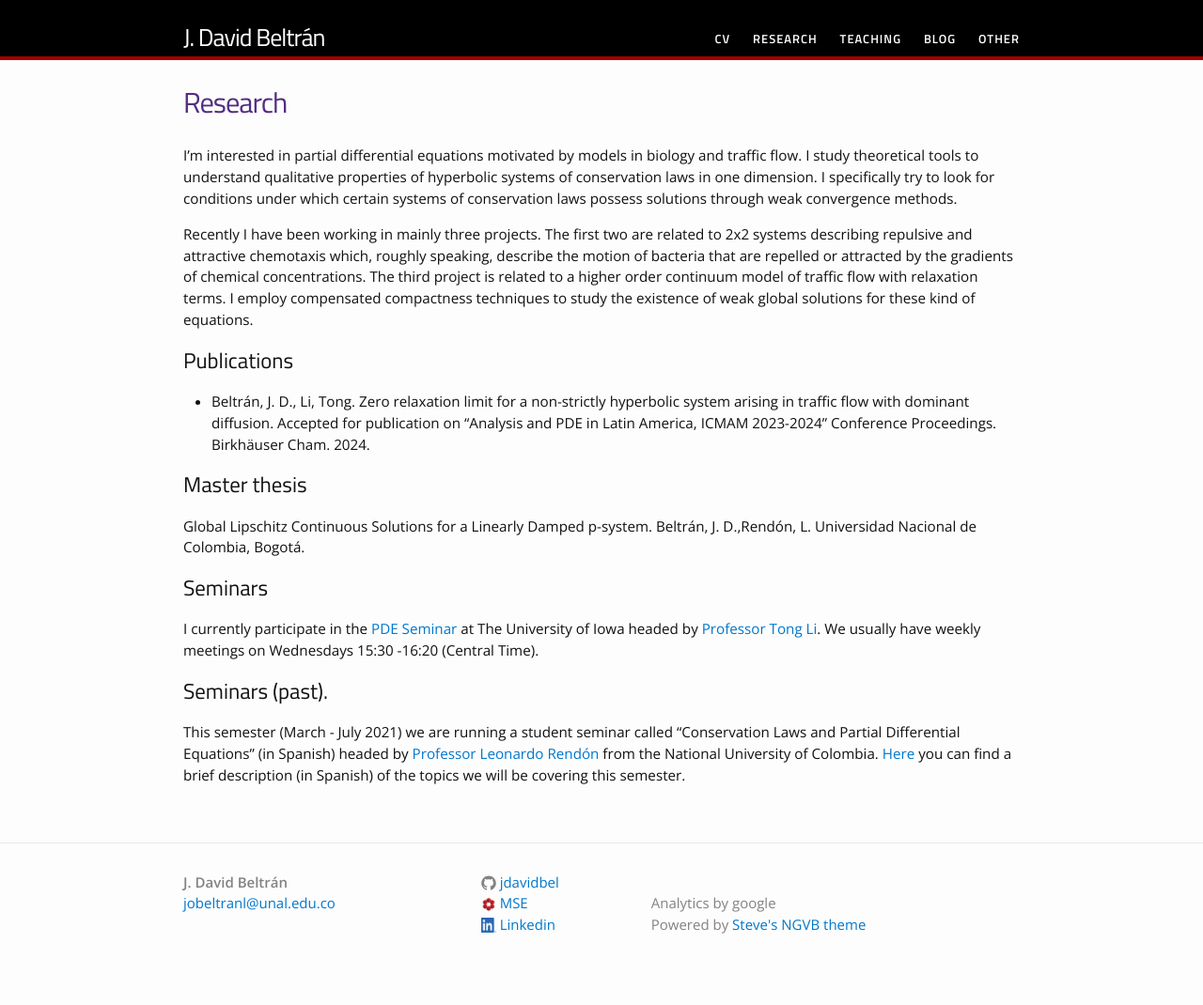
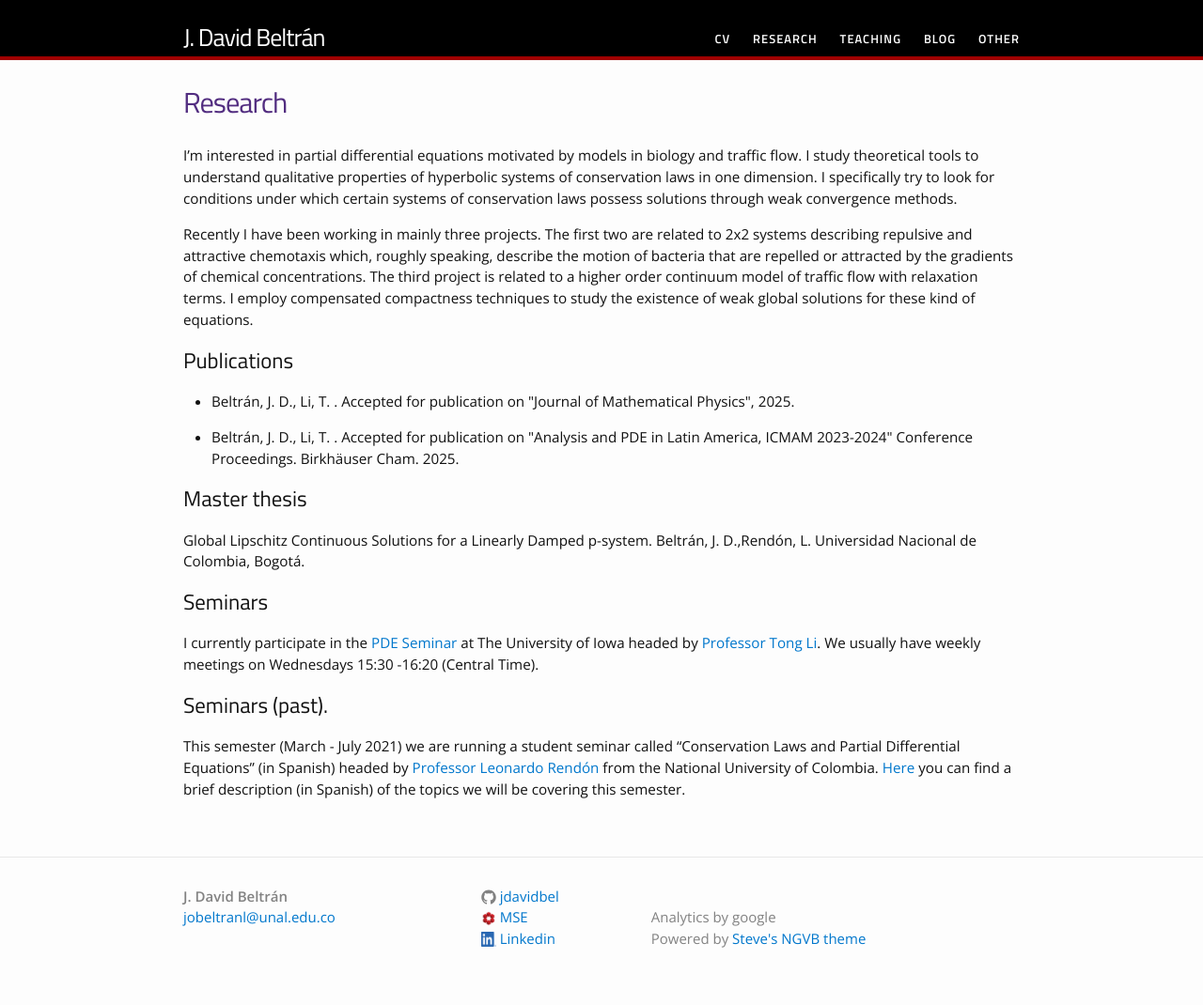
Before and after one commit to jdavidbel/jdavidbel.github.io, a Jekyll site: the page built from research.md, in a window 1280 px wide. Shown: the whole page at 94% size. Built offline with Jekyll 4.4.1, drawn with Linux system fonts in a browser that asks for light colours.

Commit message:
Update research.md
paper accepted!!!!

```diff
--- a/research.md
+++ b/research.md
@@ -39,7 +39,9 @@ Recently I have been working in mainly three projects. The first two are related
 
 ## Publications
 
-- Beltrán, J. D., Li, Tong. Zero relaxation limit for a non-strictly hyperbolic system arising in traffic flow with dominant diffusion. Accepted for publication on "Analysis and PDE in Latin America, ICMAM 2023-2024" Conference Proceedings. Birkhäuser Cham. 2024.
+- Beltrán, J. D., Li, T. <Critical threshold phenomena in a mixed-type system of conservation laws modeling attractive chemotaxis>. Accepted for publication on "Journal of Mathematical Physics", 2025.
+
+- Beltrán, J. D., Li, T. <Zero relaxation limit for a non-strictly hyperbolic system arising in traffic flow with dominant diffusion>. Accepted for publication on "Analysis and PDE in Latin America, ICMAM 2023-2024" Conference Proceedings. Birkhäuser Cham. 2025.
 
 ## Master thesis
 Global Lipschitz Continuous Solutions for a Linearly Damped p-system. Beltrán, J. D.,Rendón, L. Universidad Nacional de Colombia, Bogotá.
```
